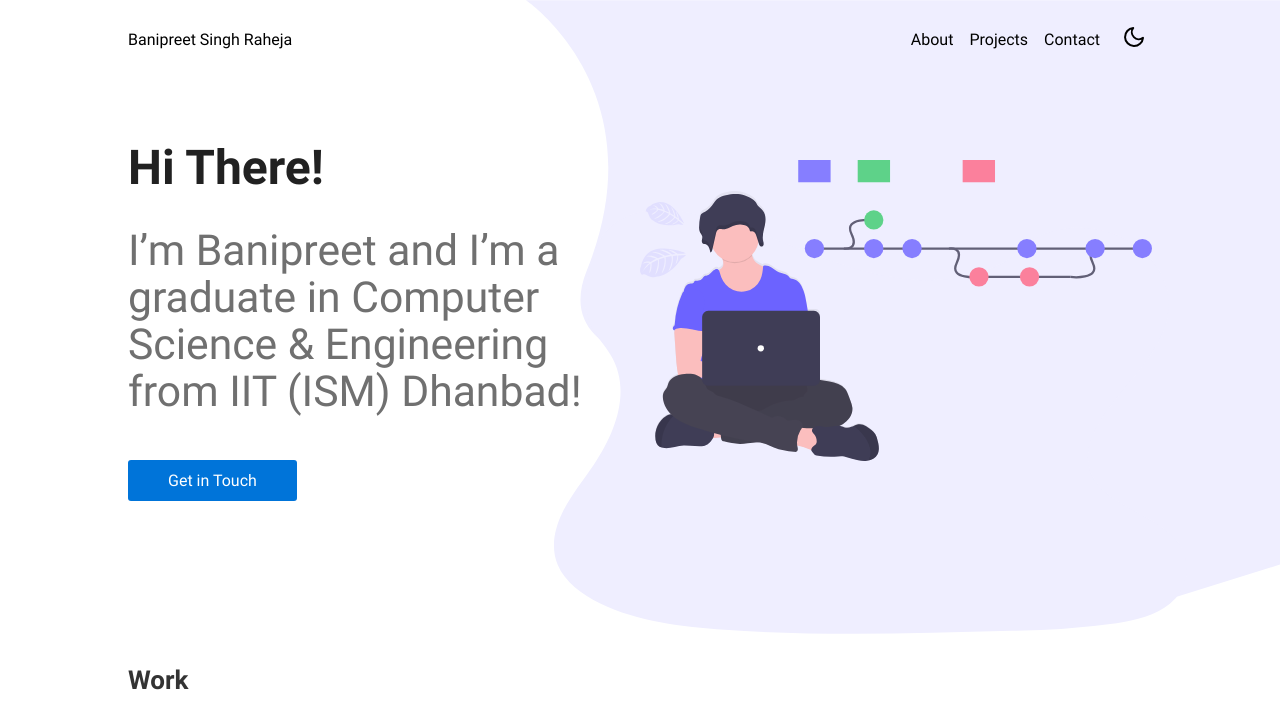
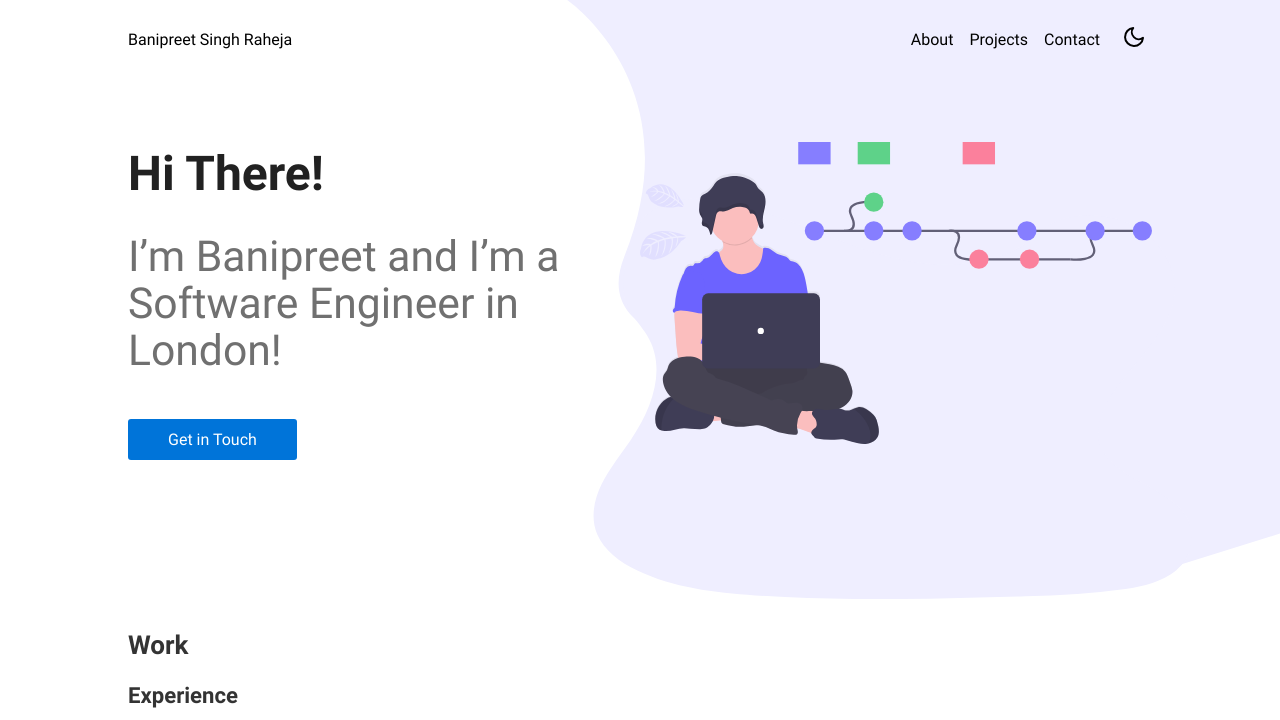
Before and after one commit to banipreetr/myportfolio, a Gatsby site: page / in a window 1280 px wide. Shown: the top 720 px of the page. Built offline with nearby package versions, Linux system fonts and the light colour scheme; Gatsby itself is replaced by a stand-in of ours.

Commit message:
Update index.jsx

```diff
--- a/src/components/landing/Intro/index.jsx
+++ b/src/components/landing/Intro/index.jsx
@@ -15,7 +15,7 @@
       <IntroWrapper as={Container}>
         <Details theme={theme}>
           <h1>Hi There!</h1>
-          <h4>I’m Banipreet and I’m a graduate in Computer Science & Engineering from IIT (ISM) Dhanbad!</h4>
+          <h4>I’m Banipreet and I’m a Software Engineer in London!</h4>
           <ButtonGroup>
             <Button as={AnchorLink} href="#contact">
               Get in Touch
```
